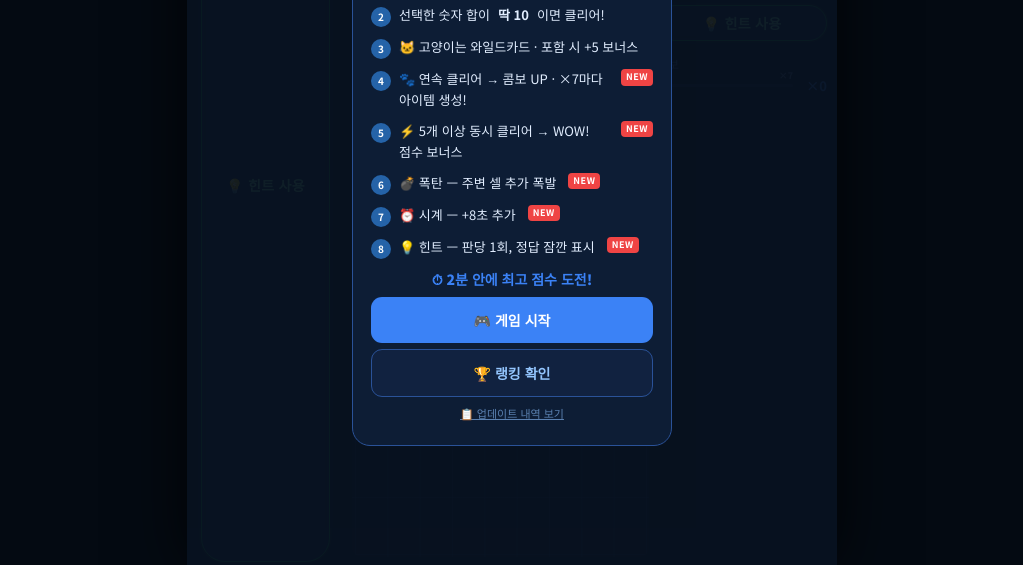
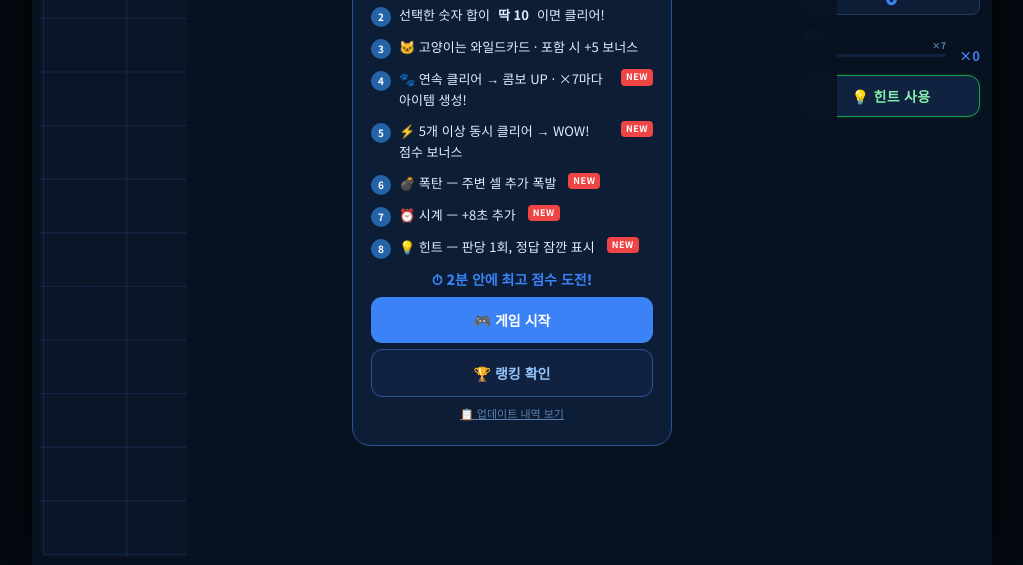
Before and after one commit to sbp37/oing, a plain HTML site: page index.html in a window 1280 px wide. Shown: the part 235-800 px from the top of the page, without its empty margins (128-1151 px from the left). Drawn offline with Linux system fonts and the light colour scheme; no server answers.

Commit message:
Add files via upload

```diff
--- a/index.html
+++ b/index.html
@@ -97,7 +97,7 @@ html, body {
   border: none;
   color: var(--muted);
   font-family: inherit;
-  font-size: 12px;
+  font-size: 14px;
   font-weight: 700;
   cursor: pointer;
   border-bottom: 2px solid transparent;
@@ -120,6 +120,14 @@ html, body {
 .tab-panel.active#panelGame {
   overflow: hidden;
   padding-bottom: 0;
+}
+
+.game-left {
+  display: flex;
+  flex-direction: column;
+  flex: 1;
+  min-height: 0;
+  overflow: hidden;
 }
 
 /* ── 게임 탭 헤더 ── */
@@ -696,63 +704,67 @@ html, body {
 
    /* PC 가로 레이아웃 */
     @media (min-width: 700px) {
+        /* 앱 최대폭 */
+        .app { max-width: 960px; }
+
+        /* 게임 패널 가로 분할 */
         .tab-panel.active#panelGame {
             flex-direction: row;
             overflow: hidden;
             padding-bottom: 0;
         }
 
-        /* 왼쪽: 그리드 */
+        /* 왼쪽: 헤더+그리드 영역 */
+        .game-left {
+            flex: 1;
+            min-width: 0;
+            display: flex;
+            flex-direction: column;
+            overflow: hidden;
+        }
+
+        /* 그리드 정사각형으로 꽉 차게 */
         .grid-wrap {
             flex: 1;
-            padding: 8px;
+            padding: 4px 8px 8px;
             min-height: 0;
+            overflow: hidden;
             display: flex;
-            align-items: stretch;
+            flex-direction: column;
         }
-
         .grid {
             display: grid;
             grid-template-columns: repeat(9, 1fr);
             grid-template-rows: repeat(13, 1fr);
             gap: 3px;
-            height: auto;
-            align-content: stretch;
+            flex: 1;
+            min-height: 0;
         }
-
-        .game-header+.combo-wrap {
-            display: none
-        }
-
-        .game-side-panel .combo-wrap {
-            width: 170px;
-            box-sizing: border-box;
-            padding: 10px;
-            position: absolute;
-            right: 10px;
-            top: 250px;
-        }
+        .cell { font-size: clamp(13px, 1.6vw, 22px); }
+        .cell.cat { font-size: clamp(15px, 1.8vw, 24px); }
+
+        /* 모바일 전용 요소 숨기기 */
+        .game-header { display: none; }
+        .hint-btn-wrap { display: none; }
+        /* combo-wrap은 game-left 안에서 표시 */
+        .tab-btn { font-size: 17px; padding: 12px 8px; }
+        .theme-btn { font-size: 14px; }
 
         /* 오른쪽: 사이드패널 */
         .game-side-panel {
-            width: 180px;
+            width: 190px;
             flex-shrink: 0;
-            display: flex;
+            display: flex !important;
             flex-direction: column;
-            padding: 10px 10px 10px 0;
-            gap: 8px;
+            padding: 12px 12px 12px 0;
+            gap: 10px;
             overflow-y: auto;
         }
-
-        .game-header {
-            display: none;
-        }
-
-        /* PC용 스탯을 사이드에 표시 */
-        .pc-stat-wrap {
-            display: flex;
-            flex-direction: column;
-            gap: 6px;
+        .game-side-panel .hint-btn {
+            width: 100%;
+            border-radius: 12px;
+            padding: 10px;
+            font-size: 14px;
         }
     }
 
@@ -799,6 +811,7 @@ html, body {
 
     <!-- ══ 게임 탭 ══ -->
     <div class="tab-panel active" id="panelGame">
+      <div class="game-left">
       <div class="game-header">
         <div class="title-row">
           <span class="game-title">오잉게임 v2</span>
@@ -831,6 +844,7 @@ html, body {
       <div class="grid-wrap">
         <div class="grid" id="grid"></div>
       </div>
+      </div><!-- /game-left -->
 
       <!-- PC 사이드패널 -->
       <div class="game-side-panel" id="gameSidePanel" style="display:none">
@@ -2223,16 +2237,20 @@ async function renderRanking() {
   } else {
     rankEmpty.style.display = 'none';
 
-    // 이전 순위 저장/불러오기 (화살표용)
+    // 이전 순위 불러오기 (화살표용)
     let prevRanks = {};
     try { prevRanks = JSON.parse(localStorage.getItem('oeing_prev_ranks') || '{}'); } catch {}
+
+    // 현재 순위 먼저 저장 (다음번 비교용) - 단 prevRanks가 비어있으면 저장만 하고 화살표는 안 표시
     const newRanks = {};
     list.forEach((e, i) => { newRanks[e.nickname] = i + 1; });
+    const hasPrev = Object.keys(prevRanks).length > 0;
+    try { localStorage.setItem('oeing_prev_ranks', JSON.stringify(newRanks)); } catch {}
 
     list.slice(3).forEach((entry, i) => {
       const rank = i + 4;
       const isMe = myNick && entry.nickname === myNick;
-      const prev = prevRanks[entry.nickname];
+      const prev = hasPrev ? prevRanks[entry.nickname] : null;
       let arrowHtml = '<span class="arrow-same">—</span>';
       if (prev && prev > rank) arrowHtml = `<span class="arrow-up">▲${prev - rank}</span>`;
       else if (prev && prev < rank) arrowHtml = `<span class="arrow-down">▼${rank - prev}</span>`;
@@ -2248,9 +2266,6 @@ async function renderRanking() {
       `;
       rankList.appendChild(row);
     });
-
-    // 순위 저장
-    try { localStorage.setItem('oeing_prev_ranks', JSON.stringify(newRanks)); } catch {}
   }
 
   // 내 순위
```
